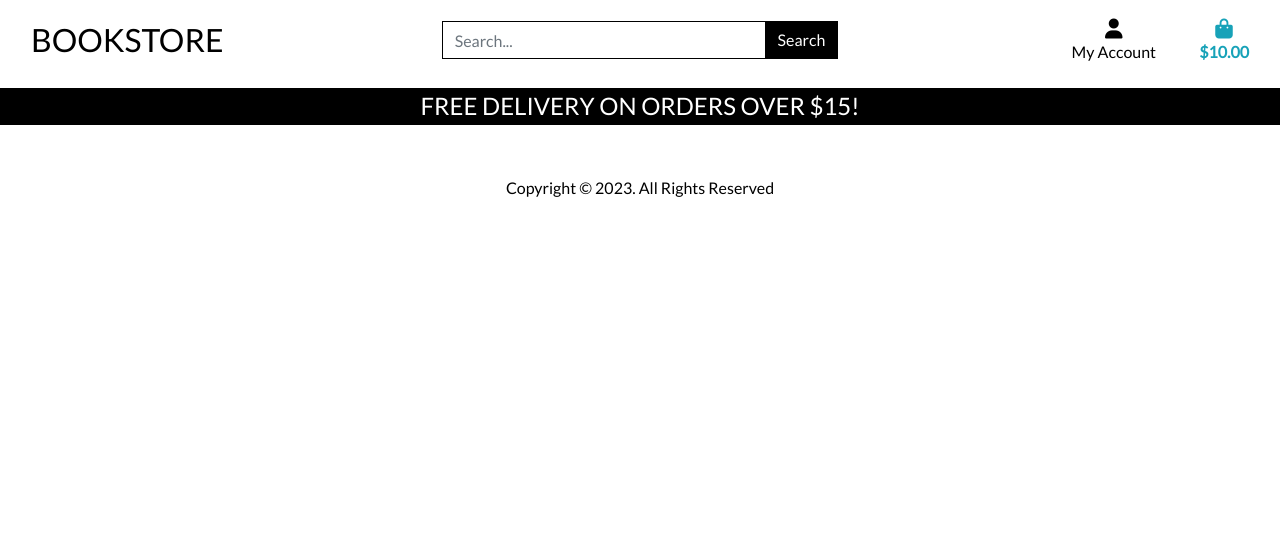
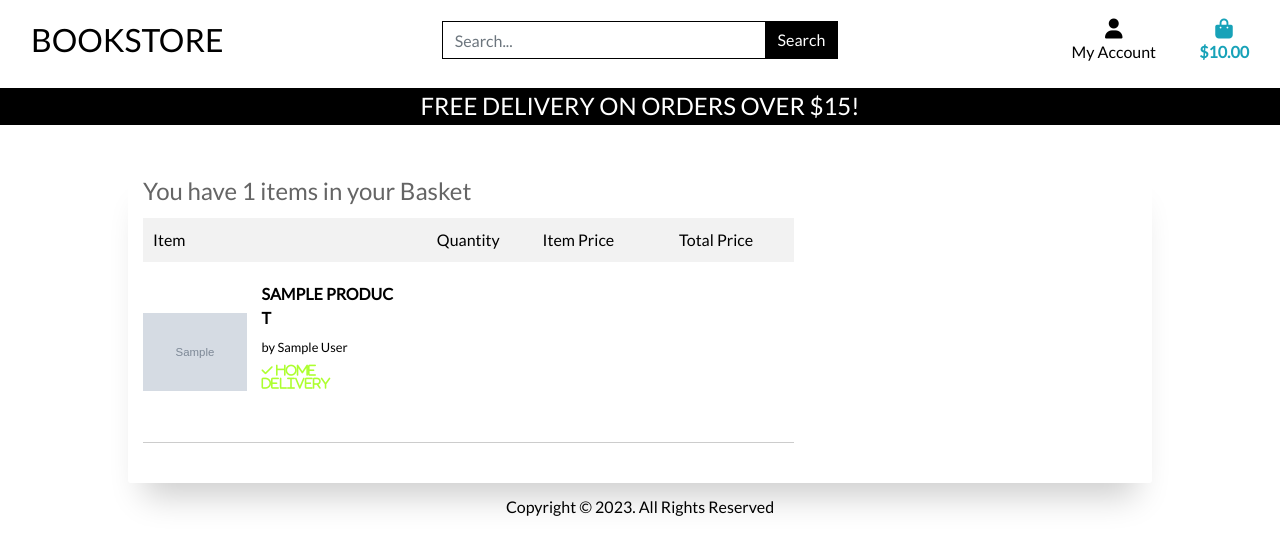
Before and after one commit to mabin9527/online_bookstore, a Django app: template basket/templates/basket/basket.html in a window 1280 px wide. Shown: the top 555 px of the page. Run offline with Django 3.2, Linux system fonts and the light colour scheme; the template is opened without the code that fills it: most values are stand-ins (such as "Sample title", 1, 10 or a date in 2020); grey boxes marked "Sample" are stand-in pictures; some libraries are stand-ins or nearby versions.

Commit message:
Added purchase item image and purchase-item description to basket templates page

```diff
--- a/basket/templates/basket/basket.html
+++ b/basket/templates/basket/basket.html
@@ -10,12 +10,61 @@
 {% endblock %}
 
 {% block content %}
-    <div class="container mb-2">
+    <div class="container mb-2 basket-container">
         <div class="row">
             {% if basket_items %}
                 <div class="col-md-8 col-sm-7 col-xs-12">
-                    <div class="table-responsive rounded">
-
+                    <p class="basket-page_top_notice">
+                        You have {{ product_count }} items in your Basket
+                    </p>
+                    {% if total > 15 %}
+                    <p class="basket-page_delivery-info text-left">
+                        Free delivery to Ireland & UK on orders.
+                    </p>
+                    {% endif %}
+                    <div class="basket-page_list-item">
+                        <div class="basket-page_hearder-bar">
+                            <div class="row">
+                                <div class="col-sm-5">
+                                    <div class="header-title">Item</div>
+                                </div>
+                                <div class="col-sm-2">
+                                    <div class="header-title text-center">Quantity</div>
+                                </div>
+                                <div class="col-sm-2">
+                                    <div class="header-title text-center">Item Price</div>
+                                </div>
+                                <div class="col-sm-3">
+                                    <div class="header-title text-center">Total Price</div>
+                                </div>
+                            </div>
+                        </div>
+                        <div class="purchase-item">
+                            {% for item in basket_items %}
+                            <div class="row">
+                                <div class="col-sm-5">
+                                    <div class="btn-flex purchase-item_container">
+                                        <div class="basket-page_img-container">
+                                            {% if item.product.image %}
+                                                <img src="{{ item.product.image.url }}" alt="{{ item.product.name}}">
+                                            {% else %}
+                                                <img src="{{ MEDIA_URL }}book-no-image.gif" alt="{{ product.name}}">
+                                            {% endif %}
+                                        </div>
+                                        <div class="purchase-item-description">
+                                            <div class="font-weight-bold text-uppercase break-world mb-2">
+                                                {{ item.product.name }}
+                                            </div>
+                                            <div class="small mb-2">by {{ item.product.author }}</div>
+                                            <div class="home-delivery">
+                                                <i class="fas fa-check small"> Home Delivery</i>
+                                            </div>
+                                        </div>
+                                    </div>
+                                </div>
+                            </div>
+                            {% endfor %}
+                        </div>
                     </div>
                 </div>
             {% else %}
--- a/static/css/base.css
+++ b/static/css/base.css
@@ -121,8 +121,66 @@ li {
     width: 20%;
 }
 
-.sort-select-wrapper {
-    width: 150px;
+.basket-container {
+    border-radius: 3px;
+    box-shadow: 0 29px 32px -16px rgba(0,0,0,.2);
+}
+
+.basket-page_top_notice {
+    color: #656565;
+    display: block;
+    font-size: 24px;
+    line-height: 1;
+    margin: 15px 0;
+    padding: 0;
+    width: 100%;
+}
+
+.basket-page_delivery-info {
+    font-size: 14px;
+    line-height: 20px;
+
+}
+
+.basket-page_list-item {
+    margin-bottom: 40px;
+    margin-right: 2px;
+}
+
+.basket-page_hearder-bar {
+    background-color: #f2f2f2;
+    min-height: 30px;
+    padding: 10px;
+}
+
+.purchase-item {
+    border-bottom: 1px solid #ccc;
+    padding: 20px 0;
+}
+
+.btn-flex {
+    display: flex;
+}
+
+.basket-page_img-container {
+    float: left;
+    height: 140px;
+    margin-right: 15px;
+    width: 110px;
+}
+
+.basket-page_img-container>img {
+    height: 100%;
+    object-fit: contain;
+    width: 100%;
+}
+
+.break-world {
+    word-break: break-all;
+}
+
+.purchase-item-description {
+    width: calc(100% - 110px)
 }
 
 /* Media Queries */
```
Also changed, not shown: basket/views.py (+7 -2 lines).
